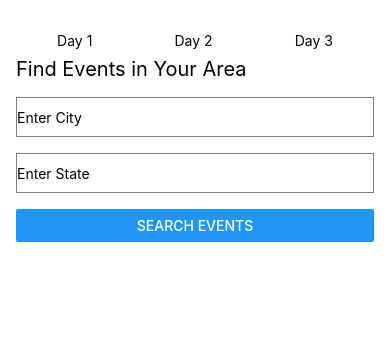
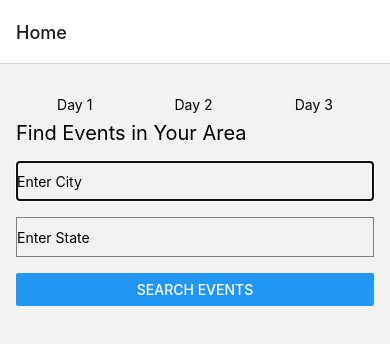
Before and after one commit to srikritimutyala/firstnativeapp, a React Native app: screen / in a window 390 px wide. Shown: the top 344 px of the page. Built offline with nearby package versions, Linux system fonts and the light colour scheme.

Commit message:
Splitting up screens
I split it up into 2 screens, but also the textInput thing jumps when I try to type in one field, and I spent a solid 30 minutes trying to figure out how to fix it but I don't know what it's doing that.

```diff
--- a/App.js
+++ b/App.js
@@ -5,8 +5,11 @@ import { View, Text, TextInput, Button, FlatList, TouchableOpacity, StyleSheet }
 import axios from 'axios';
 import { db } from './firebase.js';
 import { doc, setDoc, getDoc } from "firebase/firestore";
+import { NavigationContainer } from '@react-navigation/native';
+import {createNativeStackNavigator} from "@react-navigation/native-stack";
 
-//hello
+
+const days = ['Day 1', 'Day 2', 'Day 3'];
 
 const App = () => {
   const [location, setLocation] = useState('');
@@ -30,7 +33,7 @@ const App = () => {
         start: '0',
       },
       headers: {
-        'X-RapidAPI-Key': '1b2e449e86msh2692ba531c172c6p1ef238jsne3e2ebd3f018',
+        'X-RapidAPI-Key': 'b5607adbf6msh4ec829d9f6aa0dbp131e0bjsn227e0b623fcd',
         'X-RapidAPI-Host': 'real-time-events-search.p.rapidapi.com'
       },
     };
@@ -47,7 +50,7 @@ const App = () => {
       method: 'GET',
       url: `https://restaurants-near-me-usa.p.rapidapi.com/restaurants/location/state/${stateAPI}/city/${location}/0`,
       headers: {
-        'X-RapidAPI-Key': '4c94e54b36msh2e46fe55239a053p1b3468jsn7657bf0a0982',
+        'X-RapidAPI-Key': 'e2df6e46e9msh447cbb3b80c21d8p1120afjsn5b48a6dda562',
         'X-RapidAPI-Host': 'restaurants-near-me-usa.p.rapidapi.com'
       }
     };
@@ -70,10 +73,6 @@ const App = () => {
     }
 
     console.log("ginished the fetchingk")
-
-
-
-
 
   };
 
@@ -157,12 +156,9 @@ const App = () => {
     }
   }
 
-  const days = ['Day 1', 'Day 2', 'Day 3'];
-
+  function HomeScreen({ navigation }) {
     return (
         <View style={styles.container}>
-        <StatusBar style="auto" />
-
           <View style={styles.dayButtons}>
             {days.map((day, index) => (
                 <TouchableOpacity key={index} onPress={() => handleDayClick(day)}>
@@ -180,6 +176,7 @@ const App = () => {
               style={styles.input}
               placeholder="Enter City"
               value={location}
+              autoFocus={true}
               onChangeText={(text) => setLocation(text)}
           />
           <TextInput
@@ -187,10 +184,15 @@ const App = () => {
               placeholder="Enter State"
               value={stateAPI}
               onChangeText={(text) => setStateAPI(text)}
+          />
+          <Button title="Search Events" onPress={() => { fetchEventsByLocation(); navigation.navigate('eventsScreen'); }} />
+        </View>
+    );
+  }
 
-        />
-        <Button title="Search Events" onPress={fetchEventsByLocation} />
-
+  function eventsScreen({ navigation }) {
+    return (
+        <View style={styles.container}>
           {events.length > 0 && selectedEvent==null && !eaterieDisp &&(
               <View>
                 <Text style={{ fontSize: 18, marginTop: 16 }}>Event Options in {location}</Text>
@@ -229,7 +231,6 @@ const App = () => {
 
               </View>
           )}
-
 
           {selectedEvent && (
               <View style={styles.eventDetails}>
@@ -276,7 +277,8 @@ const App = () => {
                     }}
                 />
 
-             <Button title="Back to Events"   onPress={() => {
+                <Button
+                    title="Back to Events"   onPress={() => {
                   setSelectedEaterie(null);
                   setEaterieDisp(false);
                 }} />
@@ -284,11 +286,22 @@ const App = () => {
 
           )
 
-
           }
 
+          <Button title="Go back" onPress={() => navigation.goBack()} />
+        </View>
+    );
+  }
 
-      </View>
+  const Stack = createNativeStackNavigator();
+
+  return (
+      <NavigationContainer>
+        <Stack.Navigator>
+          <Stack.Screen name="Home" component={HomeScreen} />
+          <Stack.Screen name="eventsScreen" component={eventsScreen} />
+        </Stack.Navigator>
+      </NavigationContainer>
   );
 };
 
--- a/package.json
+++ b/package.json
@@ -13,6 +13,8 @@
     "@react-native-async-storage/async-storage": "1.18.2",
     "@react-native-firebase/app": "^17.4.2",
     "@react-native-google-signin/google-signin": "^10.1.0",
+    "@react-navigation/native-stack": "^6.9.17",
+    "@react-navigation/stack": "^6.3.20",
     "axios": "^1.6.1",
     "expo": "^49.0.18",
     "expo-application": "~5.3.0",
@@ -27,6 +29,7 @@
     "react": "18.2.0",
     "react-dom": "18.2.0",
     "react-native": "0.72.6",
+    "react-native-gesture-handler": "~2.12.0",
     "react-native-web": "~0.19.6"
   },
   "devDependencies": {
```
Also changed, not shown: 1 other file (tests, documents, lock files or other folders). Lines whose indentation alone changed are shown as unchanged.
